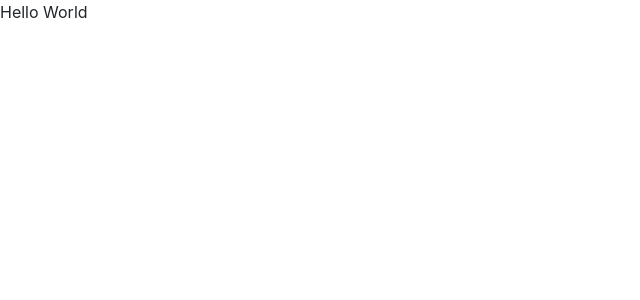
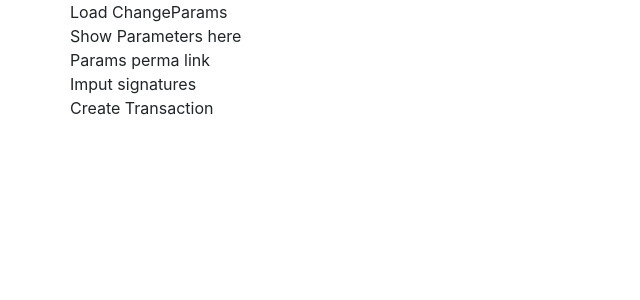
Before and after one commit to CodeChain-io/codechain-change-common-params, a React (Create React App) app: page / in a window 1280 px wide. Shown: the top 300 px of the page, without its empty margins (0-640 px from the left). Built offline with nearby package versions, Linux system fonts and the light colour scheme.

Commit message:
Implement default structure

```diff
--- a/src/App.tsx
+++ b/src/App.tsx
@@ -1,19 +1,76 @@
 import React from "react";
+import ParamsLoader from "./Components/ParamsLoader";
+import ParamsViewer from "./Components/ParamsViewer";
+import PermalinkPrinter from "./Components/PermalinkPrinter";
+import SignatureCollector from "./Components/SignatureCollector";
+import TransactionCreator from "./Components/TransactionCreator";
+import { Params, defaultParams, Signature } from "./types";
+import { Container, Row } from "react-bootstrap";
 
-type AppState = {};
+type AppState = {
+  params: Params;
+  signatures: Signature[];
+};
 
 export default class App extends React.Component<{}, AppState> {
-  public constructor() {
-    super({});
+  public constructor(props: any) {
+    super(props);
 
-    this.state = {};
+    this.state = {
+      params: defaultParams(),
+      signatures: [],
+    };
   }
 
   public render() {
     return (
-      <div className="App">
-        <div className="App-body">Hello World</div>
-      </div>
+      <Container>
+        <Row>
+          <ParamsLoader onLoadParams={this.handleLoadParams} />
+        </Row>
+        <Row>
+          <ParamsViewer params={this.state.params} />
+        </Row>
+        <Row>
+          <PermalinkPrinter params={this.state.params} />
+        </Row>
+        <Row>
+          <SignatureCollector
+            signatures={this.state.signatures}
+            onAddSignature={this.handleAddSignature}
+            onRemoveSignature={this.handleRemoveSignature}
+          />
+        </Row>
+        <Row>
+          <TransactionCreator params={this.state.params} signatures={this.state.signatures} />
+        </Row>
+      </Container>
     );
   }
+
+  private handleLoadParams = (newParams: Params) => {
+    this.setState({
+      params: newParams,
+    });
+  };
+
+  private handleAddSignature = (signature: Signature) => {
+    this.setState(prevState => {
+      return {
+        ...prevState,
+        signatures: [...prevState.signatures, signature],
+      };
+    });
+  };
+
+  private handleRemoveSignature = (index: number) => {
+    this.setState(prevState => {
+      const newSignatures = [...prevState.signatures];
+      newSignatures.splice(index, 1);
+      return {
+        ...prevState,
+        signatures: newSignatures,
+      };
+    });
+  };
 }
--- /dev/null
+++ b/src/Components/ParamsLoader.tsx
@@ -0,0 +1,12 @@
+import React, { Component } from "react";
+import { Params } from "../types";
+
+interface OwnProps {
+  onLoadParams: (params: Params) => void;
+}
+
+export default class ParamsLoader extends Component<OwnProps, any> {
+  public render() {
+    return <div>Load ChangeParams</div>;
+  }
+}
--- /dev/null
+++ b/src/Components/ParamsViewer.tsx
@@ -0,0 +1,12 @@
+import React, { Component } from "react";
+import { Params } from "../types";
+
+interface OwnParams {
+  params: Params;
+}
+
+export default class ParamsViewer extends Component<OwnParams, any> {
+  public render() {
+    return <div> Show Parameters here </div>;
+  }
+}
--- /dev/null
+++ b/src/Components/PermalinkPrinter.tsx
@@ -0,0 +1,12 @@
+import React, { Component } from "react";
+import { Params } from "../types";
+
+interface OwnProps {
+  params: Params;
+}
+
+export default class PermalinkPrinter extends Component<OwnProps, any> {
+  public render() {
+    return <div>Params perma link</div>;
+  }
+}
--- /dev/null
+++ b/src/Components/SignatureCollector.tsx
@@ -0,0 +1,14 @@
+import React, { Component } from "react";
+import { Signature } from "../types";
+
+interface OwnProps {
+  signatures: Signature[];
+  onAddSignature: (added: Signature) => void;
+  onRemoveSignature: (removed: number) => void;
+}
+
+export default class SignatureCollector extends Component<OwnProps, any> {
+  public render() {
+    return <div>Imput signatures</div>;
+  }
+}
--- /dev/null
+++ b/src/Components/TransactionCreator.tsx
@@ -0,0 +1,13 @@
+import React, { Component } from "react";
+import { Params, Signature } from "../types";
+
+interface Props {
+  params: Params;
+  signatures: Signature[];
+}
+
+export default class TransactionCreator extends Component<Props, any> {
+  public render() {
+    return <div>Create Transaction</div>;
+  }
+}
--- /dev/null
+++ b/src/types.ts
@@ -0,0 +1,12 @@
+export interface Params {
+  maxExtraDataSize: number;
+  // ...
+}
+
+export function defaultParams(): Params {
+  return {
+    maxExtraDataSize: 0,
+  };
+}
+
+export type Signature = string;
```
